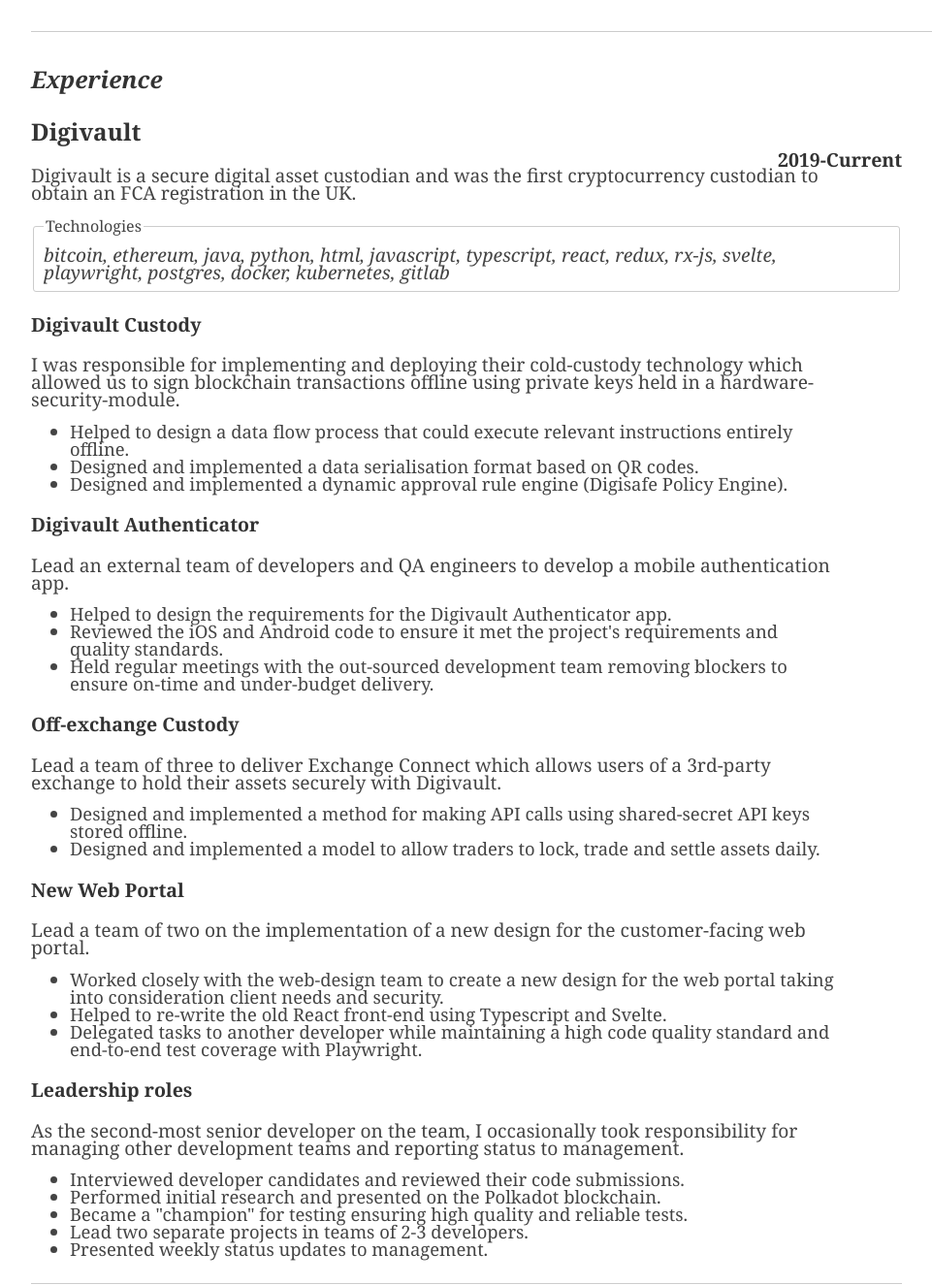
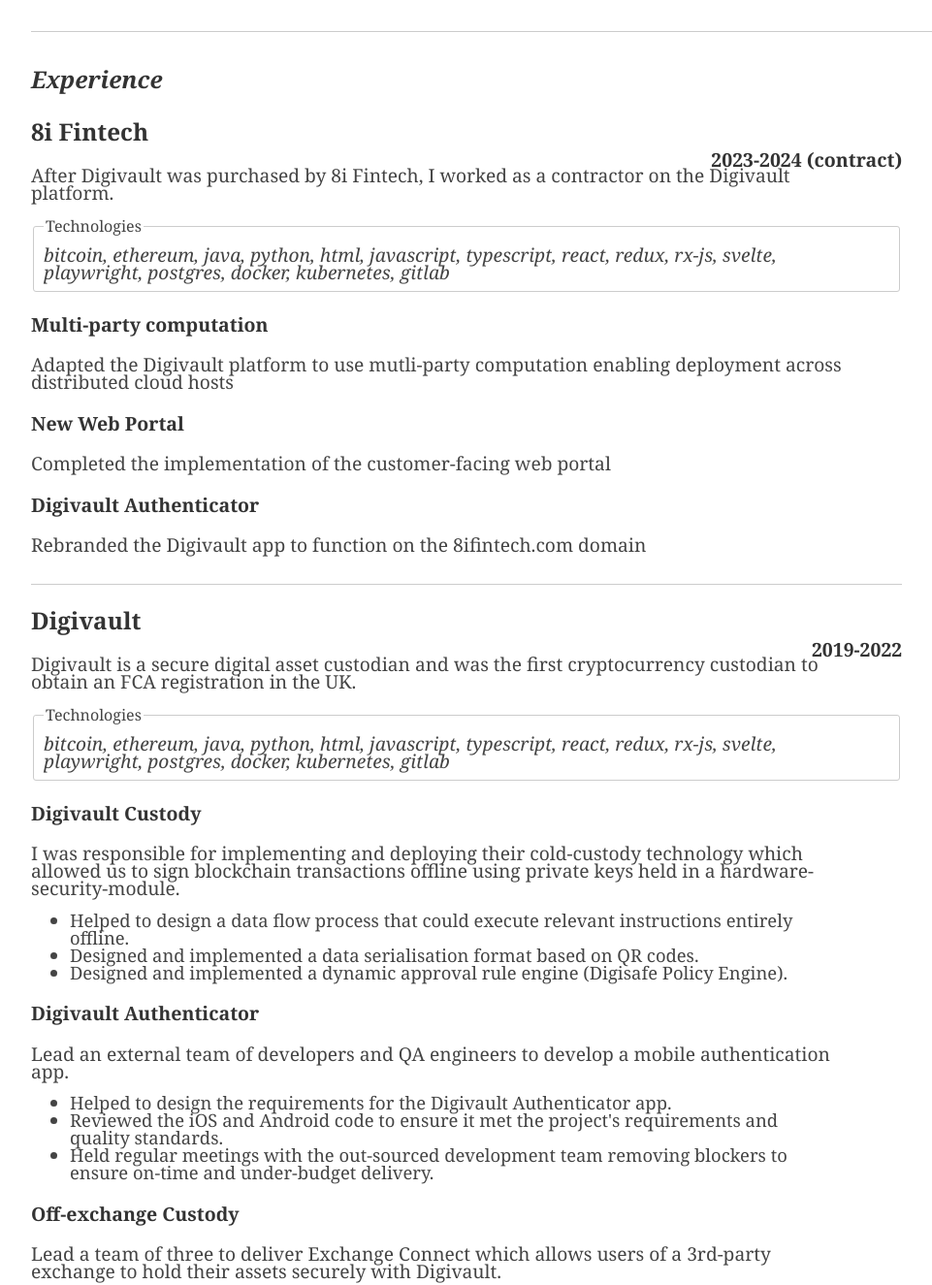
Before and after one commit to alexspurling/alexspurling.github.com, a plain HTML site: page index-pdf.html in a window 1280 px wide. Shown: the part 448-1773 px from the top of the page at 97% size, without its empty margins (56-1017 px from the left). Drawn offline with Linux system fonts and the light colour scheme; a small style sheet from the web is missing.

Commit message:
Update with latest 8i role

```diff
--- a/index-pdf.html
+++ b/index-pdf.html
@@ -72,8 +72,22 @@
 
 						<div class="yui-u">
 							<div class="job">
+								<h2>8i Fintech</h2>
+								<h4>2023-2024 (contract)</h4>
+								<p>After Digivault was purchased by 8i Fintech, I worked as a contractor on the Digivault platform.</p>
+								<fieldset class="technologies"><legend>Technologies</legend>
+									<p>bitcoin, ethereum, java, python, html, javascript, typescript, react, redux, rx-js, svelte, playwright, postgres, docker, kubernetes, gitlab</p>
+								</fieldset>
+								<h3>Multi-party computation</h3>
+								<p>Adapted the Digivault platform to use mutli-party computation enabling deployment across distributed cloud hosts</p>
+								<h3>New Web Portal</h3>
+								<p>Completed the implementation of the customer-facing web portal</p>
+								<h3>Digivault Authenticator</h3>
+								<p>Rebranded the Digivault app to function on the 8ifintech.com domain</p>
+							</div>
+							<div class="job">
 								<h2>Digivault</h2>
-								<h4>2019-Current</h4>
+								<h4>2019-2022</h4>
 								<p>Digivault is a secure digital asset custodian and was the first cryptocurrency custodian to obtain an FCA registration in the UK.</p>
 								<fieldset class="technologies"><legend>Technologies</legend>
 									<p>bitcoin, ethereum, java, python, html, javascript, typescript, react, redux, rx-js, svelte, playwright, postgres, docker, kubernetes, gitlab</p>
@@ -106,11 +120,11 @@
 									<li>Delegated tasks to another developer while maintaining a high code quality standard and end-to-end test coverage with Playwright.</li>
 								</ul>
 								<h3>Leadership roles</h3>
-								<p>As the second-most senior developer on the team, I occasionally took responsibility for managing other development teams and reporting status to management.</p>
+								<p>As the second-most senior developer on the team, I had responsibility for managing other development teams and reporting status to management.</p>
 								<ul>
 									<li>Interviewed developer candidates and reviewed their code submissions.</li>
 									<li>Performed initial research and presented on the Polkadot blockchain.</li>
-									<li>Became a "champion" for testing ensuring high quality and reliable tests.</li>
+									<li>Became a champion for testing ensuring high quality and reliable tests.</li>
 									<li>Lead two separate projects in teams of 2-3 developers.</li>
 									<li>Presented weekly status updates to management.</li>
 								</ul>
```
Also changed, not shown: index.html (+17 -3 lines), 1 other file.
